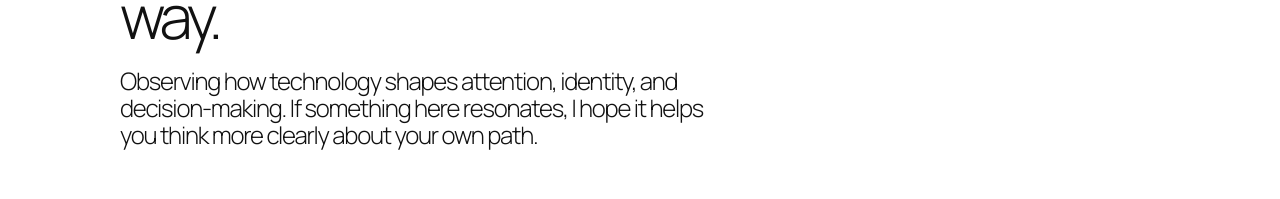
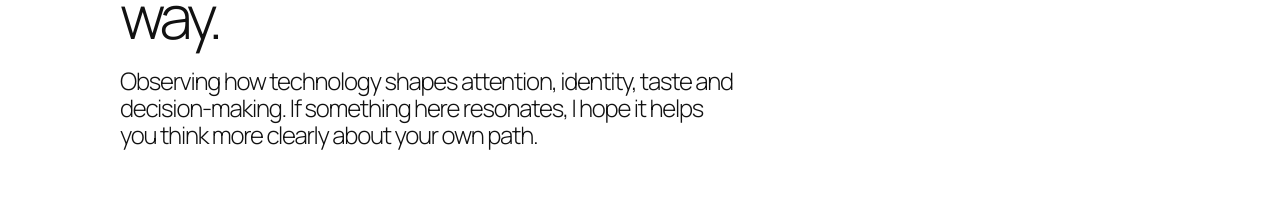
Before and after one commit to JayPendleton/blog, a Next.js app: page / in a window 1280 px wide. Shown: the part 366-565 px from the top of the page. Built offline with nearby package versions, Linux system fonts and the light colour scheme.

Commit message:
edited bio

```diff
--- a/app/page.tsx
+++ b/app/page.tsx
@@ -51,7 +51,7 @@ export default function HomePage() {
             </h1>
             {/* </h1> */}
           <p className="intro-copy">
-            Observing how technology shapes attention, identity, and decision-making.
+            Observing how technology shapes attention, identity, taste and decision-making.
             If something here resonates, I hope it helps you think more clearly about your own path.
             {/* Essays, projects, and notes on personal operating systems,
             agentic software, product taste, and daily execution. */}
```
